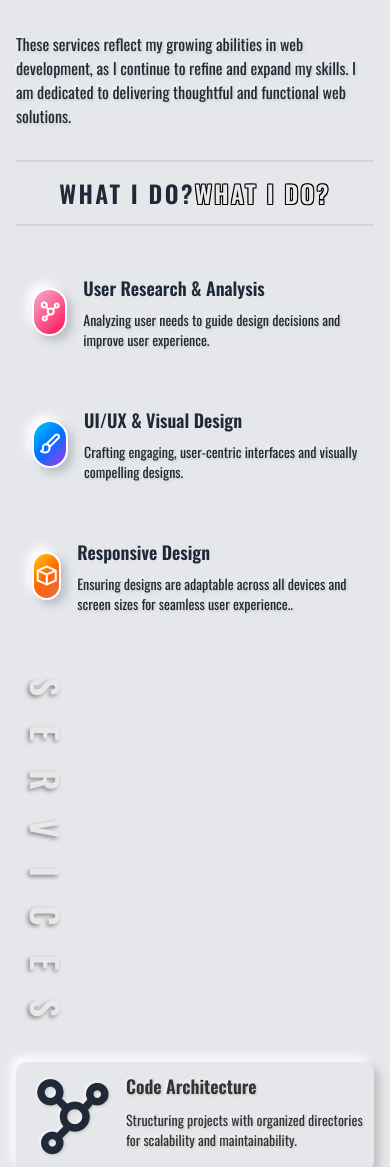
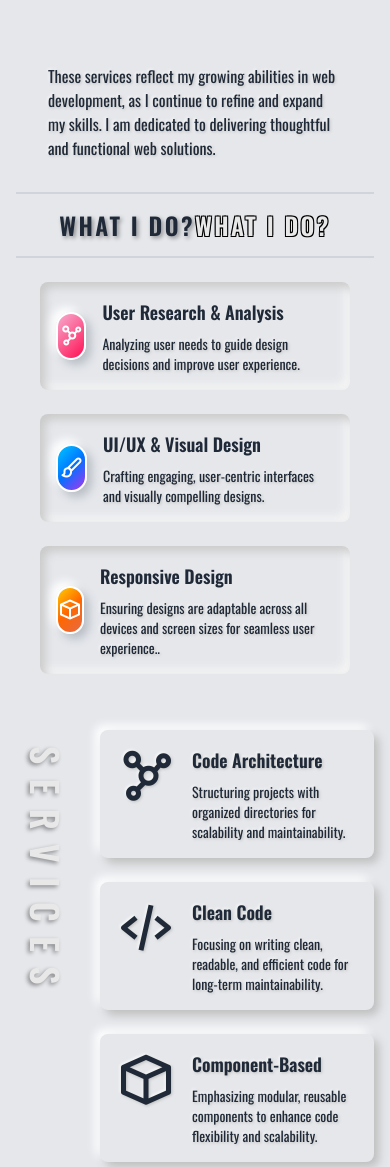
Before and after one commit to Je-ric/Tailwind-UI, a plain HTML site: page Portfolio/services.html in a window 390 px wide. Shown: the top 1167 px of the page. Drawn offline with nearby package versions, Linux system fonts and the light colour scheme.

Commit message:
Refactor services.html and services.css: Enhance layout, improve styling consistency, and optimize responsiveness

```diff
--- a/Portfolio/css/services.css
+++ b/Portfolio/css/services.css
@@ -8,15 +8,8 @@
   text-shadow: 1px 1px 3px #bebebe, -1px -1px 3px #ffffff;
 }
 
-.service-left .service-buttons button:last-child {
-  background-color: #e0e0e0;
-}
 
 .service-right .service-item {
-  display: flex;
-  margin-bottom: 20px;
-  padding: 10px;
-  border-radius: 10px;
   box-shadow: 5px 5px 10px #bebebe, -5px -5px 10px #ffffff;
   transition: transform 0.3s ease, box-shadow 0.3s ease;
 }
@@ -26,6 +19,7 @@
   box-shadow: 8px 8px 15px #bebebe, -8px -8px 15px #ffffff;
 }
 
+/* Gradient hover text + icon */
 .service-right .service-item:hover .service-content h3,
 .service-right .service-item:hover .service-content p,
 .service-right .service-item:hover i {
@@ -35,45 +29,30 @@
   text-shadow: none;
 }
 
-.service-right .service-item img {
-  width: 100px;
-  height: 100px;
-  object-fit: cover;
-  margin-right: 10px;
-}
-
+/* Icon styling */
 .service-right .service-item i {
-  text-align: center;
-  vertical-align: middle;
-  text-shadow: 1px 1px 3px #bebebe, -1px -1px 3px #ffffff;
-  font-size: 90px;
-  margin-right: 10px;
-  border-radius: 10px;
-}
-
-.service-right .service-item .service-content {
-  flex: 1;
-}
-.service-right .service-item .service-content h3 {
-  font-size: 18px;
-  margin: 0 0 10px 0;
-  color: #333;
-  text-shadow: 1px 1px 3px #bebebe, -1px -1px 3px #ffffff;
-}
-.service-right .service-item .service-content p {
-  font-size: 14px;
-  margin: 0;
-  color: #333;
   text-shadow: 1px 1px 3px #bebebe, -1px -1px 3px #ffffff;
 }
 
+/* Text styling */
+.service-right .service-item .service-content h3,
+.service-right .service-item .service-content p {
+  text-shadow: 1px 1px 3px #bebebe, -1px -1px 3px #ffffff;
+}
+
+.service-group{
+box-shadow: inset 5px 5px 10px #cacaca,
+            inset -5px -5px 10px #f6f6f6;
+}
 
 .service-group:hover {
   transform: translateY(-5px);
 }
 
-/* Keep custom shadows and smooth hover effects */
 .service-group i {
+  display: flex;
+  justify-content: center;
+  align-items: center;
   box-shadow: 5px 5px 10px #b8bec5, -5px -5px 10px #ffffff;
   border: 2px solid #ffffff;
   transition: box-shadow 0.3s ease, transform 0.3s ease, background 0.3s ease, color 0.3s ease;
@@ -113,7 +92,7 @@
   justify-content: space-between;
   border-bottom: 2px solid #ddd;
   border-top: 2px solid #ddd;
-  padding: 7px;
+  text-shadow: 2px 2px 4px rgba(0, 0, 0, 0.4);
 }
 
 .whatido .v1{
--- a/Portfolio/services.html
+++ b/Portfolio/services.html
@@ -12,31 +12,31 @@
     <body class="min-h-screen bg-gray-200 font-[Oswald] text-gray-800 selection:bg-gray-700 selection:text-white">
         <div id="service-container" class="mx-4 md:mx-8 lg:mx-16 my-8 flex flex-col lg:flex-row gap-8">
             <!-- LEFT SIDE -->
-            <div class="service-left flex-[2] border-r-0 lg:border-r-2 border-gray-300 flex flex-col justify-between">
-                <p class="text-base mb-8"> These services reflect my growing abilities in web development, as I continue to refine and expand my skills. I am dedicated to delivering thoughtful and functional web solutions. </p>
+            <div class="service-left flex-[3] border-r-0 lg:border-r-2 border-gray-300 flex flex-col justify-between">
+                <p class="text-base p-8"> These services reflect my growing abilities in web development, as I continue to refine and expand my skills. I am dedicated to delivering thoughtful and functional web solutions. </p>
                 <!-- WHAT I DO -->
-                <div class="whatido flex flex-wrap justify-center sm:justify-between items-center border-y-2 border-gray-300 py-4 px-4 lg:px-6 mb-8 text-center sm:text-left">
+                <div class="whatido flex flex-wrap justify-center sm:justify-between items-center border-y-2 border-gray-300 py-4 px-4 lg:px-6 ext-center sm:text-left">
                     <span class="font-bold text-2xl sm:text-4xl lg:text-5xl xl:text-6xl leading-tight text-gray-800 tracking-widest">WHAT I DO?</span>
                     <span class="v1 font-bold text-2xl sm:text-4xl lg:text-5xl xl:text-6xl leading-tight text-gray-200 tracking-widest">WHAT I DO?</span>
                 </div>
                 <!-- SERVICE GROUPS -->
-                <div class="space-y-6">
+                <div class="space-y-6 m-6">
                     <div class="service-group flex items-center p-4 rounded-lg transition-all duration-300">
-                        <i class="bx bx-network-chart flex justify-center items-center w-12 h-12 mr-4 rounded-full text-white text-2xl bg-gray-800"></i>
+                        <i class="bx bx-network-chart w-12 h-12 mr-4 rounded-full text-white text-2xl bg-gray-800"></i>
                         <div class="flex flex-col">
                             <h3 class="text-lg font-semibold mb-2 text-gray-800">User Research & Analysis</h3>
                             <p class="text-sm text-gray-800">Analyzing user needs to guide design decisions and improve user experience.</p>
                         </div>
                     </div>
                     <div class="service-group flex items-center p-4 rounded-lg transition-all duration-300">
-                        <i class="bx bx-paint flex justify-center items-center w-12 h-12 mr-4 rounded-full text-white text-2xl bg-gray-800"></i>
+                        <i class="bx bx-paint w-12 h-12 mr-4 rounded-full text-white text-2xl bg-gray-800"></i>
                         <div class="flex flex-col">
                             <h3 class="text-lg font-semibold mb-2 text-gray-800">UI/UX & Visual Design</h3>
                             <p class="text-sm text-gray-800">Crafting engaging, user-centric interfaces and visually compelling designs.</p>
                         </div>
                     </div>
                     <div class="service-group flex items-center p-4 rounded-lg transition-all duration-300">
-                        <i class="bx bx-cube flex justify-center items-center w-12 h-12 mr-4 rounded-full text-white text-2xl bg-gray-800"></i>
+                        <i class="bx bx-cube w-12 h-12 mr-4 rounded-full text-white text-2xl bg-gray-800"></i>
                         <div class="flex flex-col">
                             <h3 class="text-lg font-semibold mb-2 text-gray-800">Responsive Design</h3>
                             <p class="text-sm text-gray-800"> Ensuring designs are adaptable across all devices and screen sizes for seamless user experience..</p>
@@ -45,16 +45,15 @@
                 </div>
             </div>
             <!-- RIGHT SIDE -->
-            <div class="middle-right flex flex-col lg:flex-row items-start lg:items-stretch flex-[3] w-full">
+            <div class="middle-right flex items-start lg:items-stretch flex-[2] w-full">
                 <!-- Vertical Title -->
-                <div class="service-middle flex justify-center items-center lg:w-auto py-4 lg:py-0 lg:mr-6">
-                  <div class="services-title v2 rotate text-gray-300 text-center font-bold uppercase tracking-[0.8em] text-4xl lg:text-6xl">
-  <span>SERVICES</span>
-</div>
-
+                <div class="service-middle flex justify-center items-center w-auto py-4 mr-6">
+                    <div class="services-title v2 rotate text-gray-300 text-center font-extrabold uppercase tracking-[0.4em] text-4xl lg:text-6xl">
+                        <span>SERVICES</span>
+                    </div>
                 </div>
                 <!-- Service Items -->
-                <div class="service-right flex-1">
+                <div class="service-right flex-1 max-w-lg">
                     <div class="space-y-6">
                         <div class="service-item flex items-start p-4 mb-6 rounded-lg transition-all duration-300">
                             <i class="bx bx-network-chart text-6xl lg:text-8xl mr-4 text-gray-800"></i>
```
